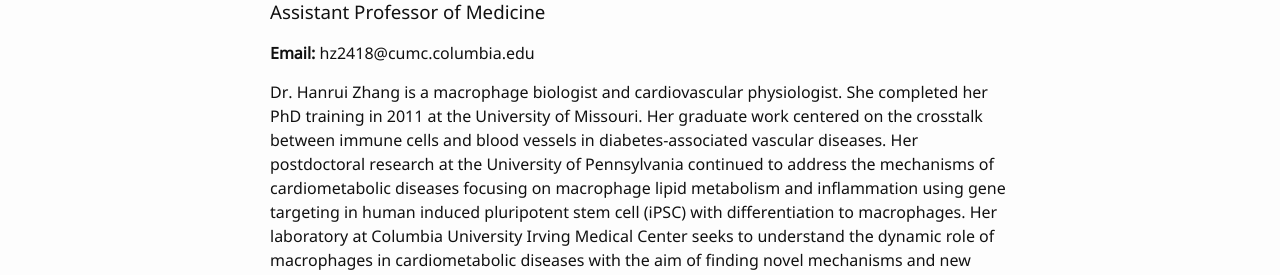
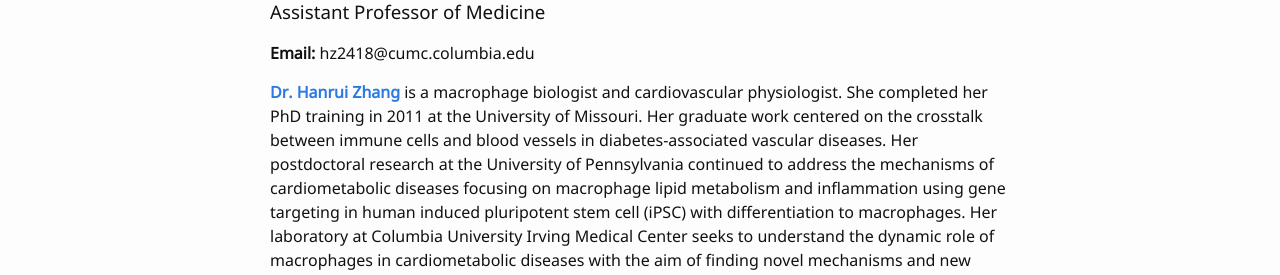
Before and after one commit to hanruizhang/zhanglab, a Jekyll site: the page built from 2_People.md, in a window 1280 px wide. Shown: the part 408-683 px from the top of the page. Built offline with Jekyll 4.4.1, drawn with Linux system fonts in a browser that asks for light colours; some of the changed lines change nothing that is shown; some of the changed text lies outside the part shown.

Commit message:
Update 2_People.md

```diff
--- a/2_People.md
+++ b/2_People.md
@@ -13,7 +13,7 @@
 ### Assistant Professor of Medicine
 **Email:** hz2418@cumc.columbia.edu
 
-Dr. Hanrui Zhang is a macrophage biologist and cardiovascular physiologist. She completed her PhD training in 2011 at the University of Missouri. Her graduate work centered on the crosstalk between immune cells and blood vessels in diabetes-associated vascular diseases. Her postdoctoral research at the University of Pennsylvania continued to address the mechanisms of cardiometabolic diseases focusing on macrophage lipid metabolism and inflammation using gene targeting in human induced pluripotent stem cell (iPSC) with differentiation to macrophages. Her laboratory at Columbia University Irving Medical Center seeks to understand the dynamic role of macrophages in cardiometabolic diseases with the aim of finding novel mechanisms and new treatments.
+**[Dr. Hanrui Zhang](https://www.columbiacardiology.org/profile/hanrui-zhang-phd)** is a macrophage biologist and cardiovascular physiologist. She completed her PhD training in 2011 at the University of Missouri. Her graduate work centered on the crosstalk between immune cells and blood vessels in diabetes-associated vascular diseases. Her postdoctoral research at the University of Pennsylvania continued to address the mechanisms of cardiometabolic diseases focusing on macrophage lipid metabolism and inflammation using gene targeting in human induced pluripotent stem cell (iPSC) with differentiation to macrophages. Her laboratory at Columbia University Irving Medical Center seeks to understand the dynamic role of macrophages in cardiometabolic diseases with the aim of finding novel mechanisms and new treatments.
 
 
 ### Education & Training
```
